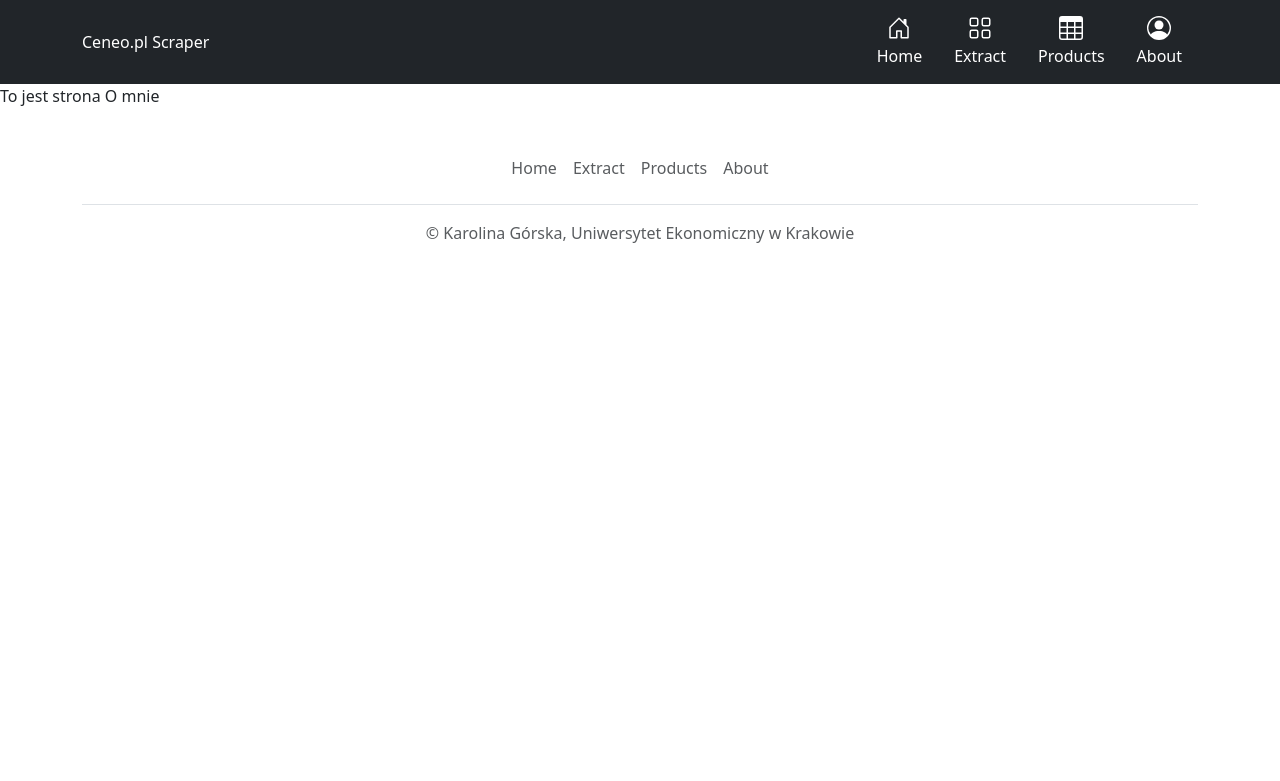
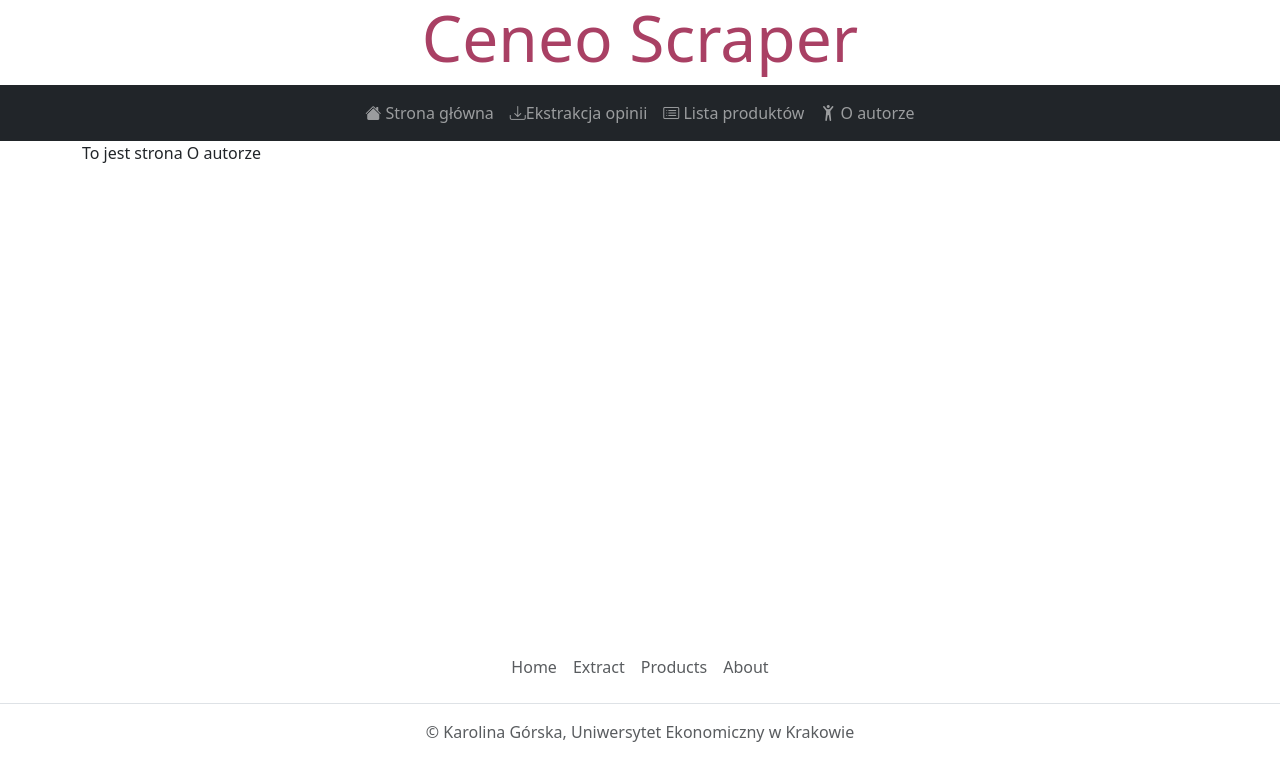
Before and after one commit to KarolinaGorska/CeneoWebScraperKG, a Flask app: page /about in a window 1280 px wide. Shown: the top 781 px of the page. Run offline with Flask 3, Linux system fonts and the light colour scheme; some libraries are stand-ins or nearby versions.

Commit message:
2024-06-03 Homework

```diff
--- a/app/routes.py
+++ b/app/routes.py
@@ -9,9 +9,7 @@ import os
 import io
 from . import utils
 
-
 @app.route('/')
-@app.route('/index')
 def index():
     return render_template("index.html")
 
@@ -25,7 +23,7 @@ def extract():
             page_dom = BeautifulSoup(response.text, "html.parser")
             opinions_count = utils.extract(page_dom, "a.product-review__link > span")
             if opinions_count:
-                product_name = utils.extract(page_dom, "h1.product-top__product-info__name > span")
+                product_name = utils.extract(page_dom, "h1.product-top__product-info__name")
                 all_opinions = []
                 while(url):
                     response = requests.get(url)
@@ -33,40 +31,38 @@ def extract():
                     opinions = page_dom.select("div.js_product-review")
                     for opinion in opinions:
                         single_opinion = {
-                        key: utils.extract(opinion, *value)
-                            for key, value in utils.selectors.items()
+                            key: utils.extract(opinion, *value)
+                                for key, value in utils.selectors.items()
                         }
                         all_opinions.append(single_opinion)
                     try:
-                        url = "https://www.ceneo.pl/"+page_dom.select_one("a.pagination__next")["href"].strip()
+                        url = "https://www.ceneo.pl"+page_dom.select_one("a.pagination__next")["href"].strip()
                     except TypeError:
                         url = None
-                if not os.path.exists("opinions"):
-                    os.makedirs("opinions")
-                with open(f"opinions/{product_id}.json", "w", encoding="UTF-8") as jf:
-                    json.dump(all_opinions, jf,indent=4, ensure_ascii=False)
+                if not os.path.exists("app/opinions"):
+                    os.makedirs("app/opinions")
+                with open(f"app/opinions/{product_id}.json", "w", encoding="UTF-8") as jf:
+                    json.dump(all_opinions, jf, indent=4, ensure_ascii=False)
                 opinions = pd.DataFrame.from_dict(all_opinions)
                 opinions.stars = opinions.stars.apply(lambda s: s.split("/")[0].replace(",",".")).astype(float)
                 opinions.recommendation = opinions.recommendation.apply(lambda r: "Brak rekomendacji" if r is None else r)
                 stats = {
                     'product_id': product_id,
                     'product_name': product_name,
-                    'opinions_count':  opinions.shape[0],  #len(opinions) opinions.index.size
+                    'opinions_count': opinions.shape[0],
                     'pros_count': int(opinions.pros.apply(lambda p: None if not p else p).count()),
                     'cons_count': int(opinions.cons.apply(lambda c: None if not c else c).count()),
                     'average_stars': opinions.stars.mean(),
-                    'stars_distribution': opinions.stars.value_counts().reindex(list(np.arange(0,5.5,0.5)), fill_value=0).to_dict,
-                    'recommendations_distribution': opinions.recommendation.value_counts(dropna=False).reindex(["Polecam", "Brak rekomendacji", "Nie polecam"], fill_value = 0).to_dict,
+                    'stars_distribution': opinions.stars.value_counts().reindex(list(np.arange(0,5.5,0.5)), fill_value = 0).to_dict(),
+                    'recommendations_distribution': opinions.recommendation.value_counts(dropna=False).reindex(["Polecam", "Brak rekomendacji", "Nie polecam"], fill_value = 0).to_dict(),
                 }
                 if not os.path.exists("app/products"):
                     os.makedirs("app/products")
                 with open(f"app/products/{product_id}.json", "w", encoding="UTF-8") as jf:
-                    json.dump(all_opinions, jf,indent=4, ensure_ascii=False)
+                    json.dump(stats, jf, indent=4, ensure_ascii=False)
                 return redirect(url_for('product', product_id=product_id))
             return render_template("extract.html", error="Podany produkt nie ma żadnych opinii")
         return render_template("extract.html", error="Produkt o podanym kodzie nie istnieje")
-
-
     return render_template("extract.html")
 
 @app.route('/products')
@@ -88,14 +84,14 @@ def product(product_id):
 
 @app.route('/product/download_json/<product_id>')
 def download_json(product_id):
-    return send_file(f"opinions/{product_id}.json", "text/json", as_attachment="True")
+    return send_file(f"opinions/{product_id}.json", "text/json",as_attachment=True)
 
 @app.route('/product/download_csv/<product_id>')
 def download_csv(product_id):
-    opinions = pd.read_json(f"opinions/{product_id}.json")
-    opinions.stars = opinions.stars.apply(lambda s: "'"+s )
-    buffer = io.BytesIO(opinions.to_csv(sep=';', decimal=',', index= False).encode())
-    return send_file(buffer, "text/csv", as_attachment="True", download_name=f"{product_id}.csv")
+    opinions = pd.read_json(f"app/opinions/{product_id}.json")
+    # opinions.stars = opinions.stars.apply(lambda s: "'"+s )
+    buffer = io.BytesIO(opinions.to_csv(sep=';', decimal=",", index = False, quotechar='"').encode())
+    return send_file(buffer, "text/csv",as_attachment=True, download_name=f"{product_id}.csv")
 
 @app.route('/product/download_xlsx/<product_id>')
 def download_xlsx(product_id):
--- a/app/static/style.css
+++ b/app/static/style.css
@@ -1,3 +1,3 @@
 h1 {
-    color: lightpink;
+    color: #A94064;
 }
--- a/app/templates/about.html
+++ b/app/templates/about.html
@@ -1,4 +1,4 @@
 {% extends 'base.html' %}
 {% block content %}
-<p>To jest strona O mnie</p>
+<p>To jest strona O autorze</p>
 {% endblock %}
--- a/app/templates/base.html
+++ b/app/templates/base.html
@@ -3,88 +3,54 @@
 <head>
     <meta charset="UTF-8">
     <meta name="viewport" content="width=device-width, initial-scale=1.0">
-    <link rel="stylesheet" type="text/css" href="{{url_for('static', filename='style.css')}}">
     <link href="https://cdn.jsdelivr.net/npm/bootstrap@5.3.3/dist/css/bootstrap.min.css" rel="stylesheet" integrity="sha384-QWTKZyjpPEjISv5WaRU9OFeRpok6YctnYmDr5pNlyT2bRjXh0JMhjY6hW+ALEwIH" crossorigin="anonymous">
-    <link href="/docs/5.0/dist/css/bootstrap.min.css" rel="stylesheet" integrity="sha384-EVSTQN3/azprG1Anm3QDgpJLIm9Nao0Yz1ztcQTwFspd3yD65VohhpuuCOmLASjC" crossorigin="anonymous">
+    <script src="https://cdn.jsdelivr.net/npm/bootstrap@5.3.3/dist/js/bootstrap.bundle.min.js" integrity="sha384-YvpcrYf0tY3lHB60NNkmXc5s9fDVZLESaAA55NDzOxhy9GkcIdslK1eN7N6jIeHz" crossorigin="anonymous"></script>
+    <link rel="stylesheet" href="https://cdn.jsdelivr.net/npm/bootstrap-icons@1.11.3/font/bootstrap-icons.min.css">
+    <link rel="stylesheet" type= "text/css" href="{{ url_for('static',filename='style.css') }}">
     <title>Ceneo Scraper</title>
 </head>
 <body>
-    <!-- SVG -->
-    <svg xmlns="http://www.w3.org/2000/svg" style="display: none;">
-        <symbol id="bootstrap" viewBox="0 0 118 94">
-          <title>Bootstrap</title>
-          <path fill-rule="evenodd" clip-rule="evenodd" d="M24.509 0c-6.733 0-11.715 5.893-11.492 12.284.214 6.14-.064 14.092-2.066 20.577C8.943 39.365 5.547 43.485 0 44.014v5.972c5.547.529 8.943 4.649 10.951 11.153 2.002 6.485 2.28 14.437 2.066 20.577C12.794 88.106 17.776 94 24.51 94H93.5c6.733 0 11.714-5.893 11.491-12.284-.214-6.14.064-14.092 2.066-20.577 2.009-6.504 5.396-10.624 10.943-11.153v-5.972c-5.547-.529-8.934-4.649-10.943-11.153-2.002-6.484-2.28-14.437-2.066-20.577C105.214 5.894 100.233 0 93.5 0H24.508zM80 57.863C80 66.663 73.436 72 62.543 72H44a2 2 0 01-2-2V24a2 2 0 012-2h18.437c9.083 0 15.044 4.92 15.044 12.474 0 5.302-4.01 10.049-9.119 10.88v.277C75.317 46.394 80 51.21 80 57.863zM60.521 28.34H49.948v14.934h8.905c6.884 0 10.68-2.772 10.68-7.727 0-4.643-3.264-7.207-9.012-7.207zM49.948 49.2v16.458H60.91c7.167 0 10.964-2.876 10.964-8.281 0-5.406-3.903-8.178-11.425-8.178H49.948z"></path>
-        </symbol>
-        <symbol id="home" viewBox="0 0 16 16">
-          <path d="M8.354 1.146a.5.5 0 0 0-.708 0l-6 6A.5.5 0 0 0 1.5 7.5v7a.5.5 0 0 0 .5.5h4.5a.5.5 0 0 0 .5-.5v-4h2v4a.5.5 0 0 0 .5.5H14a.5.5 0 0 0 .5-.5v-7a.5.5 0 0 0-.146-.354L13 5.793V2.5a.5.5 0 0 0-.5-.5h-1a.5.5 0 0 0-.5.5v1.293L8.354 1.146zM2.5 14V7.707l5.5-5.5 5.5 5.5V14H10v-4a.5.5 0 0 0-.5-.5h-3a.5.5 0 0 0-.5.5v4H2.5z"/>
-        </symbol>
-        <symbol id="speedometer2" viewBox="0 0 16 16">
-          <path d="M8 4a.5.5 0 0 1 .5.5V6a.5.5 0 0 1-1 0V4.5A.5.5 0 0 1 8 4zM3.732 5.732a.5.5 0 0 1 .707 0l.915.914a.5.5 0 1 1-.708.708l-.914-.915a.5.5 0 0 1 0-.707zM2 10a.5.5 0 0 1 .5-.5h1.586a.5.5 0 0 1 0 1H2.5A.5.5 0 0 1 2 10zm9.5 0a.5.5 0 0 1 .5-.5h1.5a.5.5 0 0 1 0 1H12a.5.5 0 0 1-.5-.5zm.754-4.246a.389.389 0 0 0-.527-.02L7.547 9.31a.91.91 0 1 0 1.302 1.258l3.434-4.297a.389.389 0 0 0-.029-.518z"/>
-          <path fill-rule="evenodd" d="M0 10a8 8 0 1 1 15.547 2.661c-.442 1.253-1.845 1.602-2.932 1.25C11.309 13.488 9.475 13 8 13c-1.474 0-3.31.488-4.615.911-1.087.352-2.49.003-2.932-1.25A7.988 7.988 0 0 1 0 10zm8-7a7 7 0 0 0-6.603 9.329c.203.575.923.876 1.68.63C4.397 12.533 6.358 12 8 12s3.604.532 4.923.96c.757.245 1.477-.056 1.68-.631A7 7 0 0 0 8 3z"/>
-        </symbol>
-        <symbol id="table" viewBox="0 0 16 16">
-          <path d="M0 2a2 2 0 0 1 2-2h12a2 2 0 0 1 2 2v12a2 2 0 0 1-2 2H2a2 2 0 0 1-2-2V2zm15 2h-4v3h4V4zm0 4h-4v3h4V8zm0 4h-4v3h3a1 1 0 0 0 1-1v-2zm-5 3v-3H6v3h4zm-5 0v-3H1v2a1 1 0 0 0 1 1h3zm-4-4h4V8H1v3zm0-4h4V4H1v3zm5-3v3h4V4H6zm4 4H6v3h4V8z"/>
-        </symbol>
-        <symbol id="people-circle" viewBox="0 0 16 16">
-          <path d="M11 6a3 3 0 1 1-6 0 3 3 0 0 1 6 0z"/>
-          <path fill-rule="evenodd" d="M0 8a8 8 0 1 1 16 0A8 8 0 0 1 0 8zm8-7a7 7 0 0 0-5.468 11.37C3.242 11.226 4.805 10 8 10s4.757 1.225 5.468 2.37A7 7 0 0 0 8 1z"/>
-        </symbol>
-        <symbol id="grid" viewBox="0 0 16 16">
-          <path d="M1 2.5A1.5 1.5 0 0 1 2.5 1h3A1.5 1.5 0 0 1 7 2.5v3A1.5 1.5 0 0 1 5.5 7h-3A1.5 1.5 0 0 1 1 5.5v-3zM2.5 2a.5.5 0 0 0-.5.5v3a.5.5 0 0 0 .5.5h3a.5.5 0 0 0 .5-.5v-3a.5.5 0 0 0-.5-.5h-3zm6.5.5A1.5 1.5 0 0 1 10.5 1h3A1.5 1.5 0 0 1 15 2.5v3A1.5 1.5 0 0 1 13.5 7h-3A1.5 1.5 0 0 1 9 5.5v-3zm1.5-.5a.5.5 0 0 0-.5.5v3a.5.5 0 0 0 .5.5h3a.5.5 0 0 0 .5-.5v-3a.5.5 0 0 0-.5-.5h-3zM1 10.5A1.5 1.5 0 0 1 2.5 9h3A1.5 1.5 0 0 1 7 10.5v3A1.5 1.5 0 0 1 5.5 15h-3A1.5 1.5 0 0 1 1 13.5v-3zm1.5-.5a.5.5 0 0 0-.5.5v3a.5.5 0 0 0 .5.5h3a.5.5 0 0 0 .5-.5v-3a.5.5 0 0 0-.5-.5h-3zm6.5.5A1.5 1.5 0 0 1 10.5 9h3a1.5 1.5 0 0 1 1.5 1.5v3a1.5 1.5 0 0 1-1.5 1.5h-3A1.5 1.5 0 0 1 9 13.5v-3zm1.5-.5a.5.5 0 0 0-.5.5v3a.5.5 0 0 0 .5.5h3a.5.5 0 0 0 .5-.5v-3a.5.5 0 0 0-.5-.5h-3z"/>
-        </symbol>
-      </svg>
 
-    <!-- Header -->
     <header>
-        <div class="px-3 py-2 bg-dark text-white">
-          <div class="container">
-            <div class="d-flex flex-wrap align-items-center justify-content-center justify-content-lg-start">
-              <a href="/" class="d-flex align-items-center my-2 my-lg-0 me-lg-auto text-white text-decoration-none">
-                Ceneo.pl Scraper
-              </a>
-
-              <ul class="nav col-12 col-lg-auto my-2 justify-content-center my-md-0 text-small">
-                <li>
-                  <a href="{{ url_for('index')}}" class="nav-link text-white">
-                    <svg class="bi d-block mx-auto mb-1" width="24" height="24" fill="white"><use xlink:href="#home"/></svg>
-                    Home
-                  </a>
+      <header class="container text-center">
+        <h1 class="display-3">Ceneo Scraper</h1>
+    </header>
+    <nav class="navbar navbar-expand-lg navbar-dark bg-dark container-fluid">
+      <div class="container-fluid">
+          <div class="collapse navbar-collapse justify-content-center" id="navbarSupportedContent">
+              <ul class="navbar-nav mb-2 mb-lg-0">
+                  <li class="nav-item">
+                      <a class="nav-link" href="{{ url_for('index') }}"><i class="bi bi-house-fill"></i> Strona główna</a>
                   </li>
-                <li>
-                  <a href="{{ url_for('extract')}}" class="nav-link text-white">
-                    <svg class="bi d-block mx-auto mb-1" width="24" height="24" fill="white"><use xlink:href="#grid"/></svg>
-                    Extract
-                  </a>
+                  <li class="nav-item">
+                      <a class="nav-link" href="{{ url_for('extract') }}"><i class="bi bi-download"></i>Ekstrakcja opinii</a>
                   </li>
-                <li>
-                  <a href="{{ url_for('products')}}" class="nav-link text-white">
-                    <svg class="bi d-block mx-auto mb-1" width="24" height="24" fill="white"><use xlink:href="#table"/></svg>
-                    Products
-                  </a>
+                  <li class="nav-item">
+                      <a class="nav-link" href="{{ url_for('products') }}"><i class="bi bi-card-list"></i> Lista produktów</a>
                   </li>
-                <li>
-                  <a href="{{ url_for('about')}}" class="nav-link text-white">
-                    <svg class="bi d-block mx-auto mb-1" width="24" height="24" fill="white"><use xlink:href="#people-circle"/></svg>
-                    About
-                  </a>
+                  <li class="nav-item">
+                      <a class="nav-link" href="{{ url_for('about') }}"><i class="bi bi-person-arms-up"></i> O autorze</a>
                   </li>
               </ul>
           </div>
       </div>
-        </div>
-      </header>
+  </nav>
 
-    <!-- Section -->
-    <section>
+
+
+    <section class="container">
+      <div class="row">
+          <div class="col">
               {% block content %}
                   <p>To jest plik bazowy</p>
               {% endblock %}
+          </div>
+      </div>
   </section>
 
-    <!-- Footer -->
-    <footer>
+
       <div class="container">
-            <footer class="py-3 my-4">
+          <footer class="fixed-bottom py-3 my-4">
               <ul class="nav justify-content-center border-bottom pb-3 mb-3">
                   <li class="nav-item"><a href="{{ url_for('index')}}" class="nav-link px-2 text-muted">Home</a></li>
                   <li class="nav-item"><a href="{{ url_for('extract')}}" class="nav-link px-2 text-muted">Extract</a></li>
@@ -94,6 +60,5 @@
               <p class="text-center text-muted">&copy; Karolina Górska, Uniwersytet Ekonomiczny w Krakowie</p>
           </footer>
       </div>
-    </footer>
 </body>
 </html>
--- a/app/templates/products.html
+++ b/app/templates/products.html
@@ -1,4 +1,4 @@
 {% extends 'base.html' %}
 {% block content %}
-<p>To jest strona produktów</p>
+    <p>{{products}}</p>
 {% endblock %}
```
Also changed, not shown: app/utils.py (+14 -15 lines). Lines whose indentation alone changed are shown as unchanged.
